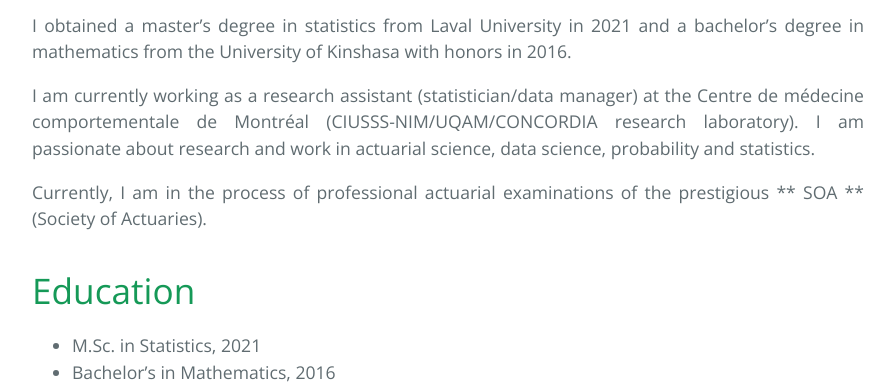
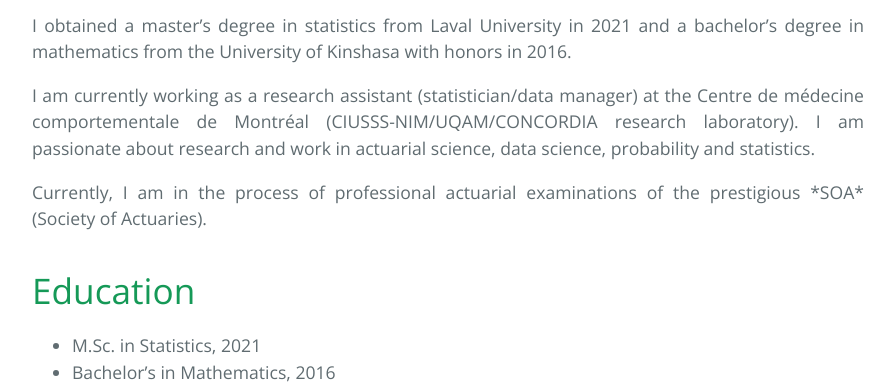
Before and after one commit to dialufuma/dialufuma.github.io, a Jekyll site: the page built from index.md, in a window 1280 px wide. Shown: the part 559-943 px from the top of the page, without its empty margins (192-1086 px from the left). Built offline with Jekyll 4.4.1, drawn with Linux system fonts in a browser that asks for light colours.

```diff
--- a/index.md
+++ b/index.md
@@ -13,7 +13,7 @@ There should be whitespace between paragraphs. We recommend including a README,
 
 <div style="text-align: justify"> <p>I obtained a master’s degree in statistics from Laval University in 2021 and a bachelor’s degree in mathematics from the University of Kinshasa with honors in 2016.</p>
 <p>I am currently working as a research assistant (statistician/data manager) at the Centre de médecine comportementale de Montréal (CIUSSS-NIM/UQAM/CONCORDIA research laboratory). I am passionate about research and work in actuarial science, data science, probability and statistics.</p>
-<p>Currently, I am in the process of professional actuarial examinations of the prestigious ** SOA ** (Society of Actuaries).</p>
+<p>Currently, I am in the process of professional actuarial examinations of the prestigious *SOA* (Society of Actuaries).</p>
 </div>
 
 # Education
```
